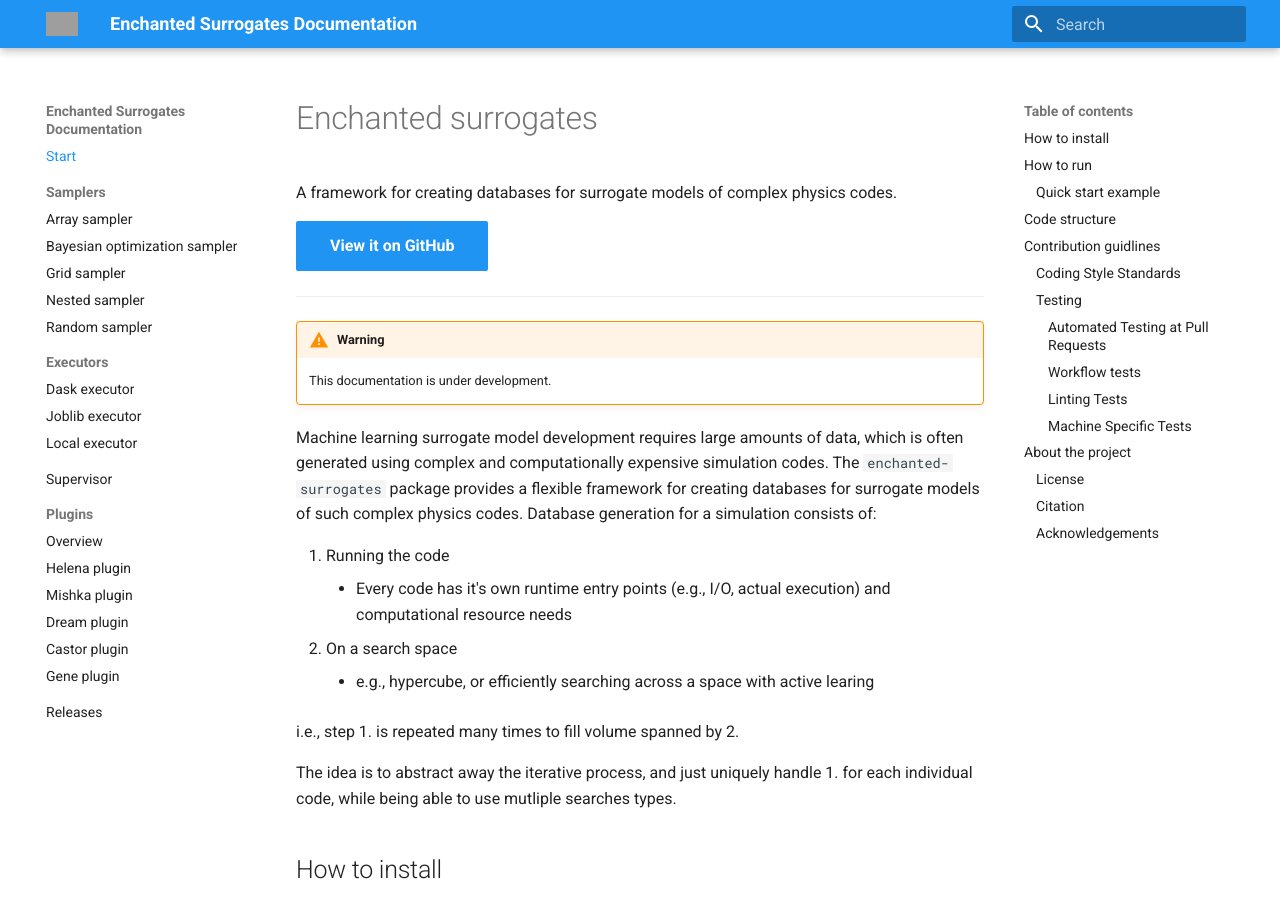
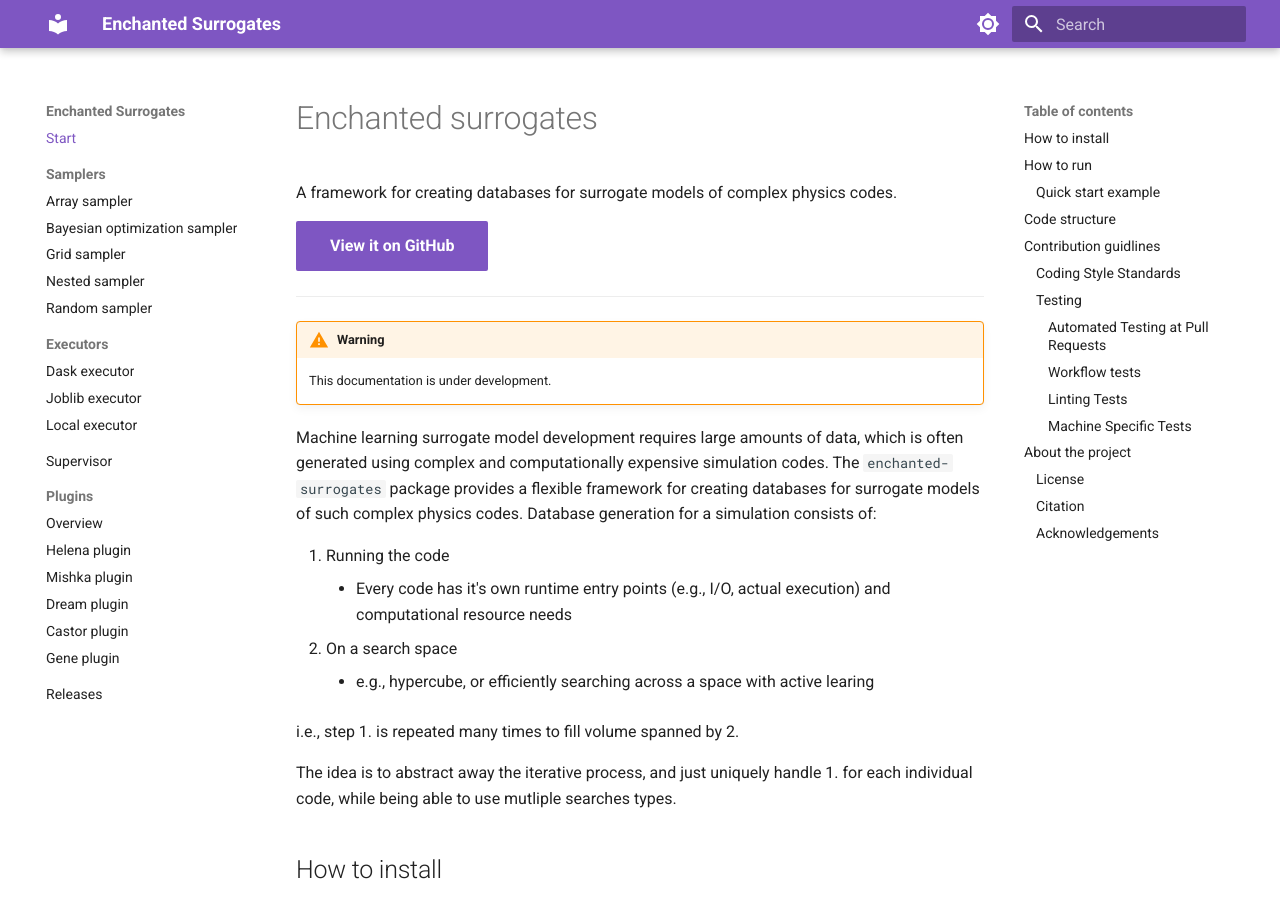
Before and after one commit to DIGIfusion/enchanted-surrogates, an MkDocs documentation site: the page built from docs/index.md, in a window 1280 px wide and 900 px high. Built offline with MkDocs 1.6.1 and Material for MkDocs 9.7.7, drawn with Linux system fonts in a browser that asks for light colours; grey boxes are pictures that could not be loaded.

Commit message:
Changed colors and added icon

```diff
--- a/mkdocs.yml
+++ b/mkdocs.yml
@@ -1,4 +1,4 @@
-site_name: Enchanted Surrogates Documentation
+site_name: Enchanted Surrogates
 site_description: Documentation for Enchanted Surrogates
 #site_url:
 
@@ -7,15 +7,25 @@
 
   # Color palette configuration
   palette:
+    # Palette toggle for light mode
     - scheme: default
-      primary: blue
-      accent: blue
+      primary: deep purple
+      toggle:
+        icon: material/brightness-7
+        name: Switch to dark mode
+
+    # Palette toggle for dark mode
+    - scheme: slate
+      primary: deep purple
+      toggle:
+        icon: material/brightness-4
+        name: Switch to light mode
 
   # Logo displayed in the header instead of the site name
-  logo: img/logo.png
+  logo: #docs/img/logo.png
 
   # Favicon shown in the browser tab
-  favicon: img/favicon.ico
+  favicon: docs/img/favicon.ico
 
   # Custom HTML overrides
   # This replaces Jekyll `_includes/head_custom.html`
```
Also changed, not shown: docs/img/favicon.ico (added).
